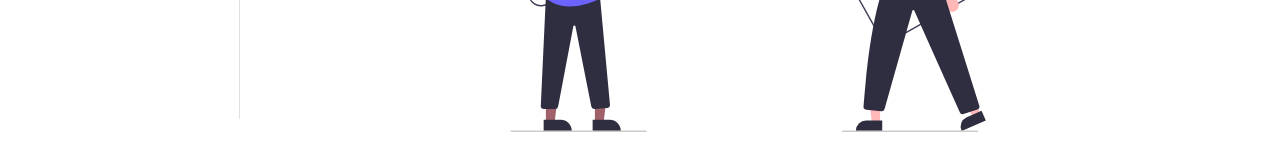
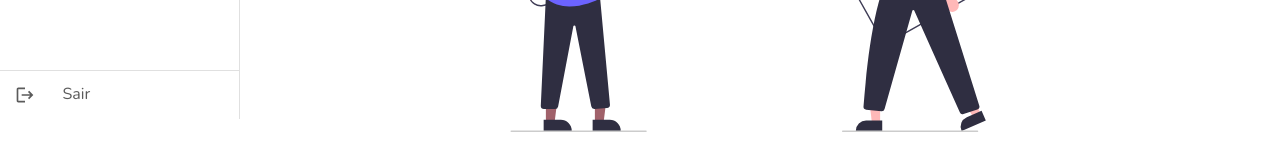
Before and after one commit to ketilesantos/devtech, a React (Vite) app: page /dashboard/home in a window 1280 px wide. Shown: the part 681-842 px from the top of the page. Built offline with nearby package versions, Linux system fonts and the light colour scheme.

Commit message:
Implementado dialog de logout

```diff
--- /dev/null
+++ b/src/components/Logout.tsx
@@ -0,0 +1,43 @@
+import React from 'react';
+import LogoutIcon from '@mui/icons-material/Logout';
+import { Button, Typography } from '@mui/material';
+import { useNavigate } from 'react-router-dom';
+
+import { SimpleModal } from './SimpleModal';
+
+interface LogoutProps {
+  isLogoutOpenDialog: boolean;
+  onIsLogoutOpenDialog: (openDialog: boolean) => void;
+}
+
+export const Logout = ({ isLogoutOpenDialog, onIsLogoutOpenDialog }: LogoutProps): JSX.Element => {
+  const navigate = useNavigate();
+  return (
+    <>
+      <Button
+        disableElevation
+        fullWidth
+        startIcon={<LogoutIcon sx={{ fontWeight: 'bold' }} />}
+        sx={{
+          color: '#5B5B5B',
+          textTransform: 'none',
+          justifyContent: 'flex-start',
+          p: '0.8rem 1.2rem',
+        }}
+        onClick={() => onIsLogoutOpenDialog(!isLogoutOpenDialog)}
+      >
+        <Typography variant="body2" sx={{ ml: '1.2rem', fontSize: '1rem' }}>
+          Sair
+        </Typography>
+      </Button>
+      <SimpleModal
+        title="Deseja realmente sair?"
+        subtitle="Você será redirecionado para a página inicial de login."
+        titleButtonConfirmation="Sair"
+        isOpenModal={isLogoutOpenDialog}
+        onOpenModal={onIsLogoutOpenDialog}
+        onClick={() => navigate('/login', { replace: true })}
+      />
+    </>
+  );
+};
--- a/src/components/SideMenu.tsx
+++ b/src/components/SideMenu.tsx
@@ -1,4 +1,4 @@
-import * as React from 'react';
+import React, { useState } from 'react';
 import {
   List,
   Box,
@@ -9,12 +9,15 @@ import {
   ListSubheader,
   Typography,
   Grid,
+  Divider,
 } from '@mui/material';
 import AddIcon from '@mui/icons-material/Add';
 import Stories from '@mui/icons-material/AutoStories';
 import AddTaskIcon from '@mui/icons-material/AddTask';
 import Home from '@mui/icons-material/Home';
 import { NavLink } from 'react-router-dom';
+
+import { Logout } from './Logout';
 
 const drawerWidth = 240;
 
@@ -31,7 +34,10 @@ const items = [
 ];
 
 export const SideMenu = ({ open, variant, onClose }: SideMenuProps): JSX.Element => {
+  const [isLogoutOpenDialog, setIsLogoutOpenDialog] = useState(false);
+
   const renderMenuItems = (
+    <>
       <List>
         {items.map((item) => (
           <NavLink key={item.label} to={item.path} style={{ textDecoration: 'none', color: '#5B5B5B' }}>
@@ -44,6 +50,10 @@ export const SideMenu = ({ open, variant, onClose }: SideMenuProps): JSX.Element
           </NavLink>
         ))}
       </List>
+      <Box sx={{ flexGrow: 1 }} />
+      <Divider />
+      <Logout isLogoutOpenDialog={isLogoutOpenDialog} onIsLogoutOpenDialog={setIsLogoutOpenDialog} />
+    </>
   );
 
   return (
--- /dev/null
+++ b/src/components/SimpleModal.tsx
@@ -0,0 +1,96 @@
+import * as React from 'react';
+import { Grid, DialogContentText, DialogContent, DialogActions, Dialog, Button, DialogTitle, Box } from '@mui/material';
+import { makeStyles } from '@mui/styles';
+
+const useStyles = makeStyles(() => ({
+  container: {
+    '& .css-1t1j96h-MuiPaper-root-MuiDialog-paper': {
+      margin: '11px',
+    },
+  },
+  content: {
+    display: 'flex',
+    alignItems: 'center',
+    justifyContent: 'center',
+    flexDirection: 'column',
+    padding: '0.5rem',
+  },
+  title: {
+    fontSize: '1.2rem',
+    textAlign: 'center',
+  },
+  subtitle: {
+    textAlign: 'center',
+    fontSize: '1rem',
+    width: '300px',
+  },
+  button: {
+    height: '3.5rem',
+    fontSize: '0.9rem',
+  },
+}));
+
+interface SimpleModalProps {
+  isOpenModal: boolean;
+  onOpenModal: (open: boolean) => void;
+  onClick?: () => void;
+  title: string;
+  subtitle: string;
+  titleButtonConfirmation: string;
+}
+
+export const SimpleModal = ({
+  isOpenModal,
+  onOpenModal,
+  onClick,
+  title,
+  subtitle,
+  titleButtonConfirmation,
+}: SimpleModalProps): JSX.Element => {
+  const classes = useStyles();
+
+  const handleClick = () => {
+    onOpenModal(!isOpenModal);
+  };
+
+  return (
+    <Dialog open={isOpenModal} aria-describedby="Modal" className={classes.container}>
+      <Box className={classes.content}>
+        <Grid container justifyContent="center" alignItems="center" direction="column">
+          <DialogTitle id="modal-title" className={classes.title}>
+            {title}
+          </DialogTitle>
+          <DialogContent>
+            <DialogContentText className={classes.subtitle}>{subtitle}</DialogContentText>
+          </DialogContent>
+        </Grid>
+        <DialogActions sx={{ width: '100%' }}>
+          <Grid container justifyContent="center" alignItems="center" direction="column" sx={{ mb: 1, ml: 2, mr: 2 }}>
+            <Button
+              variant="contained"
+              autoFocus
+              disableElevation
+              fullWidth
+              sx={{ marginBottom: '0.5rem', textTransform: 'none' }}
+              className={classes.button}
+              onClick={onClick}
+            >
+              {titleButtonConfirmation}
+            </Button>
+            <Button
+              sx={{ textTransform: 'none' }}
+              variant="text"
+              autoFocus
+              disableElevation
+              fullWidth
+              className={classes.button}
+              onClick={handleClick}
+            >
+              Cancelar
+            </Button>
+          </Grid>
+        </DialogActions>
+      </Box>
+    </Dialog>
+  );
+};
```
Lines whose indentation alone changed are shown as unchanged.
